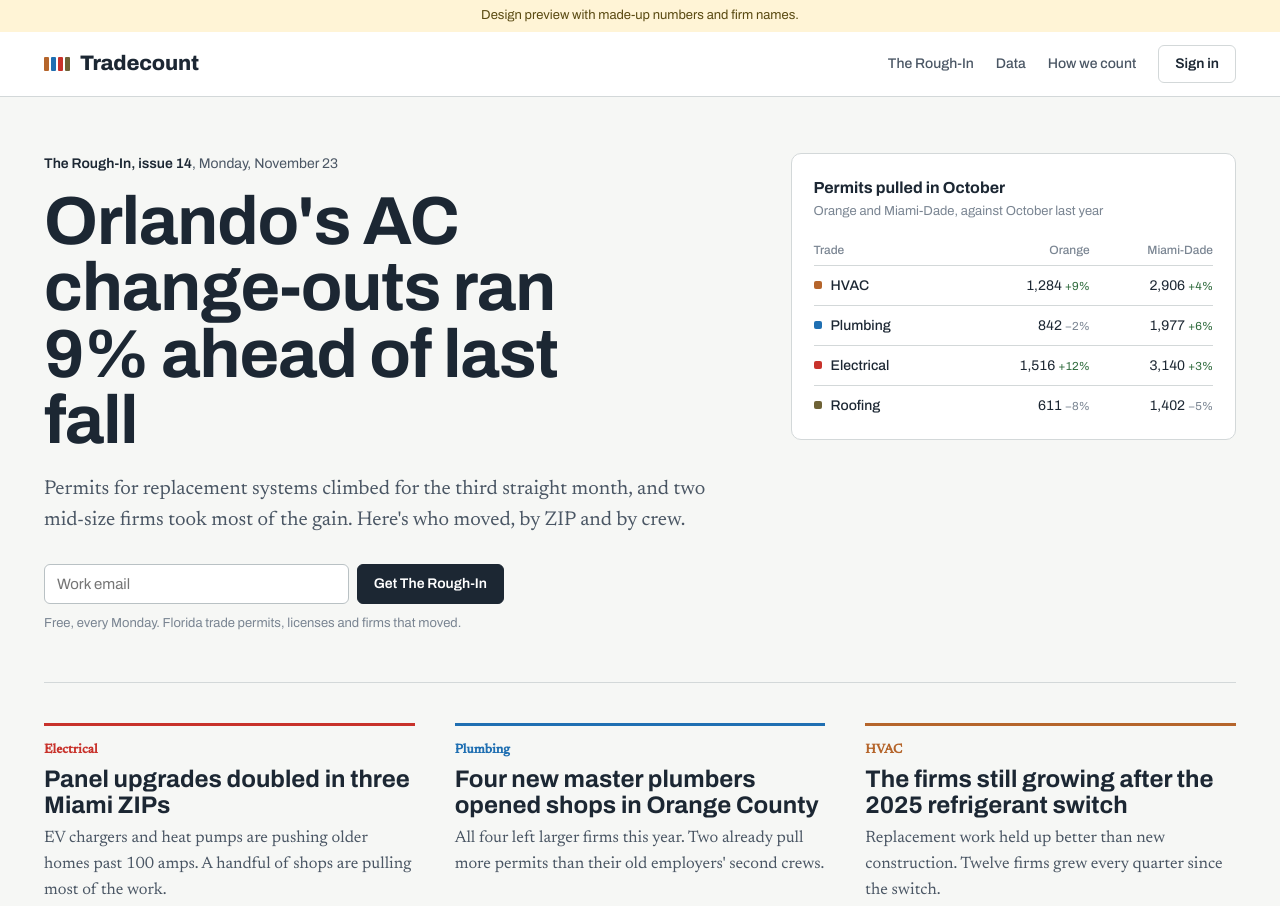
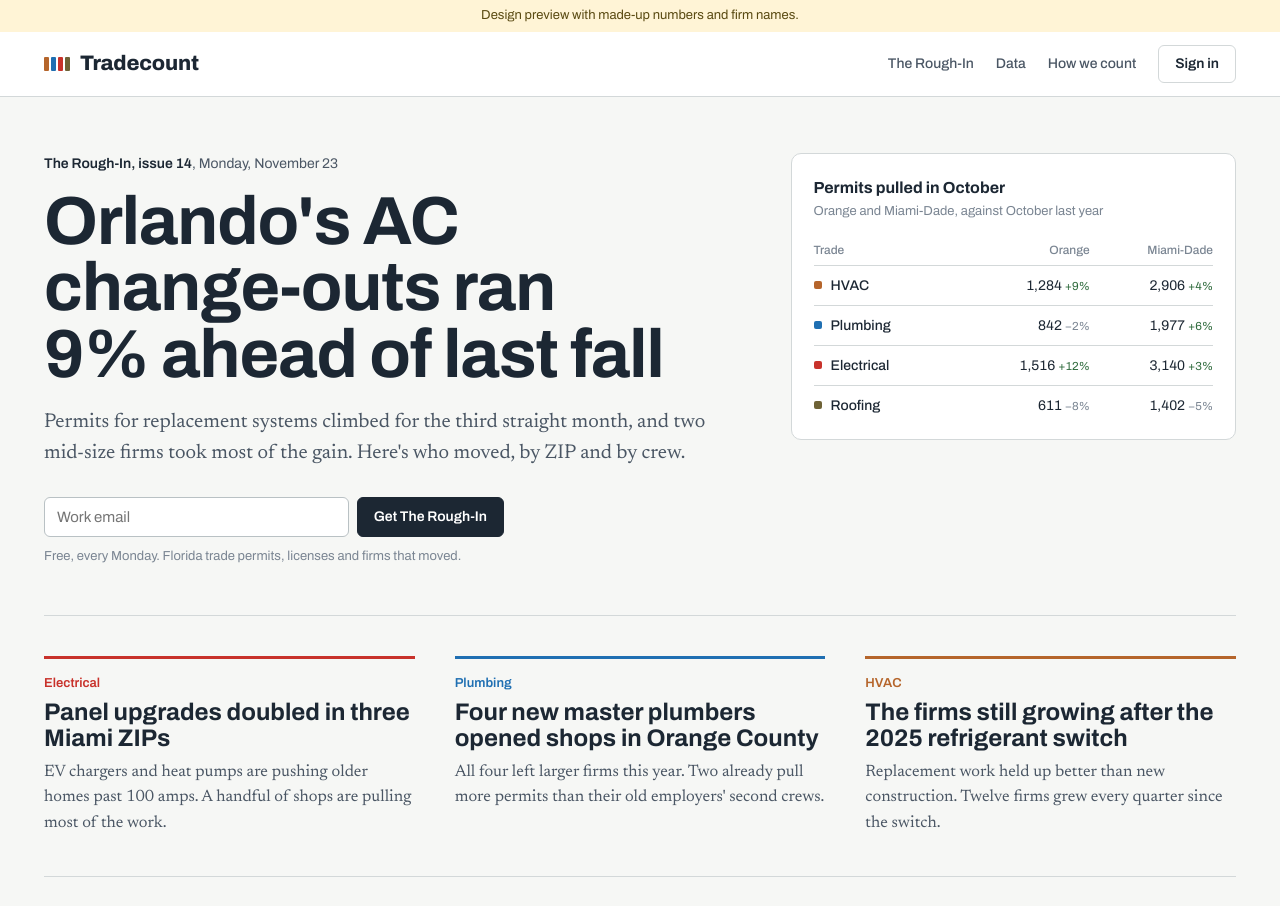
Before and after one commit to jonsclemons2/tradecount-site, a plain HTML site: page preview/index.html in a window 1280 px wide. Shown: the top 906 px of the page. Drawn offline with Linux system fonts and the light colour scheme.

Commit message:
Design preview: headline wrap, labels, consistent sample ranks
Co-Authored-By: Claude Opus 5.5 <noreply@anthropic.com>

```diff
--- a/preview/index.html
+++ b/preview/index.html
@@ -13,7 +13,7 @@ header nav a{text-decoration:none;color:var(--ink-2)} header nav a:hover{color:v
 @media (max-width:900px){.lead{grid-template-columns:1fr;gap:32px;padding:32px 0}}
 .issue{font-size:14px;color:var(--ink-2);margin:0 0 14px}
 .issue a{font-weight:600;color:var(--ink);text-decoration:none}
-h1{font-family:var(--display);font-stretch:72%;font-weight:700;font-size:clamp(38px,5.6vw,68px);line-height:.98;letter-spacing:-.015em;margin:0 0 20px;max-width:15ch}
+h1{font-family:var(--display);font-stretch:72%;font-weight:700;font-size:clamp(38px,5.6vw,68px);line-height:.98;letter-spacing:-.015em;margin:0 0 20px;max-width:19ch;text-wrap:balance}
 .dek{font-family:var(--read);font-size:20px;line-height:1.55;color:var(--ink-2);max-width:34em;margin:0 0 28px}
 .signup{display:flex;gap:8px;max-width:460px;flex-wrap:wrap}
 .signup input{flex:1 1 220px;font:400 15px var(--body);padding:11px 12px;border:1px solid var(--plate-edge);border-radius:6px;background:var(--white)}
@@ -31,7 +31,7 @@ h1{font-family:var(--display);font-stretch:72%;font-weight:700;font-size:clamp(3
 .stories{display:grid;grid-template-columns:repeat(3,minmax(0,1fr));gap:40px;padding:40px 0;border-bottom:1px solid var(--line)}
 @media (max-width:900px){.stories{grid-template-columns:1fr;gap:28px;padding:28px 0}}
 .story{border-top:3px solid var(--c);padding-top:14px}
-.story .t{font-size:13px;color:var(--c);font-weight:600;margin:0 0 6px}
+.story .t{font-family:var(--body);font-size:13px;color:var(--c);font-weight:600;margin:0 0 6px}
 .story h3{font-family:var(--display);font-stretch:85%;font-size:24px;line-height:1.1;margin:0 0 8px;font-weight:700}
 .story p{font-family:var(--read);font-size:16.5px;line-height:1.55;color:var(--ink-2);margin:0}
 .portal{display:grid;grid-template-columns:minmax(0,1fr) minmax(0,1.2fr);gap:48px;align-items:center;padding:56px 0}
```
Also changed, not shown: preview/hvac.html (+2 -2 lines).
